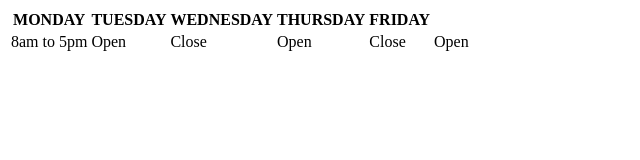
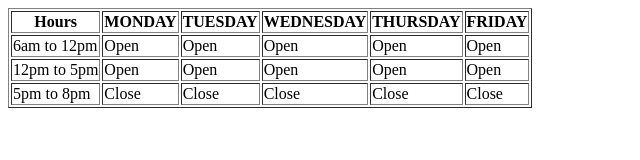
Before and after one commit to pieropaccc/experimental-repo, a plain HTML site: page Office-hours.html in a window 1280 px wide. Shown: the whole page, without its empty margins (0-640 px from the left). Drawn offline with Linux system fonts and the light colour scheme.

Commit message:
office new

```diff
--- a/Office-hours.html
+++ b/Office-hours.html
@@ -7,8 +7,9 @@
 </head>
 <body>
 
-    <table>
+    <table border="1">
         <tr>
+            <th>Hours</th>
             <th>MONDAY</th>
             <th>TUESDAY</th>
             <th>WEDNESDAY</th>
@@ -17,15 +18,31 @@
         </tr>
 
         <tr>
-            <td>8am to 5pm</td>
+            <td>6am to 12pm</td>
             <td>Open</td>
-            <td>Close</td>
             <td>Open</td>
-            <td>Close</td>
             <td>Open</td>
+            <td>Open</td>
+            <td>Open</td>
+         </tr>
 
-        </tr>
+         <tr>
+            <td>12pm to 5pm</td>
+            <td>Open</td>
+            <td>Open</td>
+            <td>Open</td>
+            <td>Open</td>
+            <td>Open</td>
+         </tr>
 
+            <tr>
+                <td>5pm to 8pm</td>
+                <td>Close</td>
+                <td>Close</td>
+                <td>Close</td>
+                <td>Close</td>
+                <td>Close</td>
+            </tr>
     </table>
 
 
```
